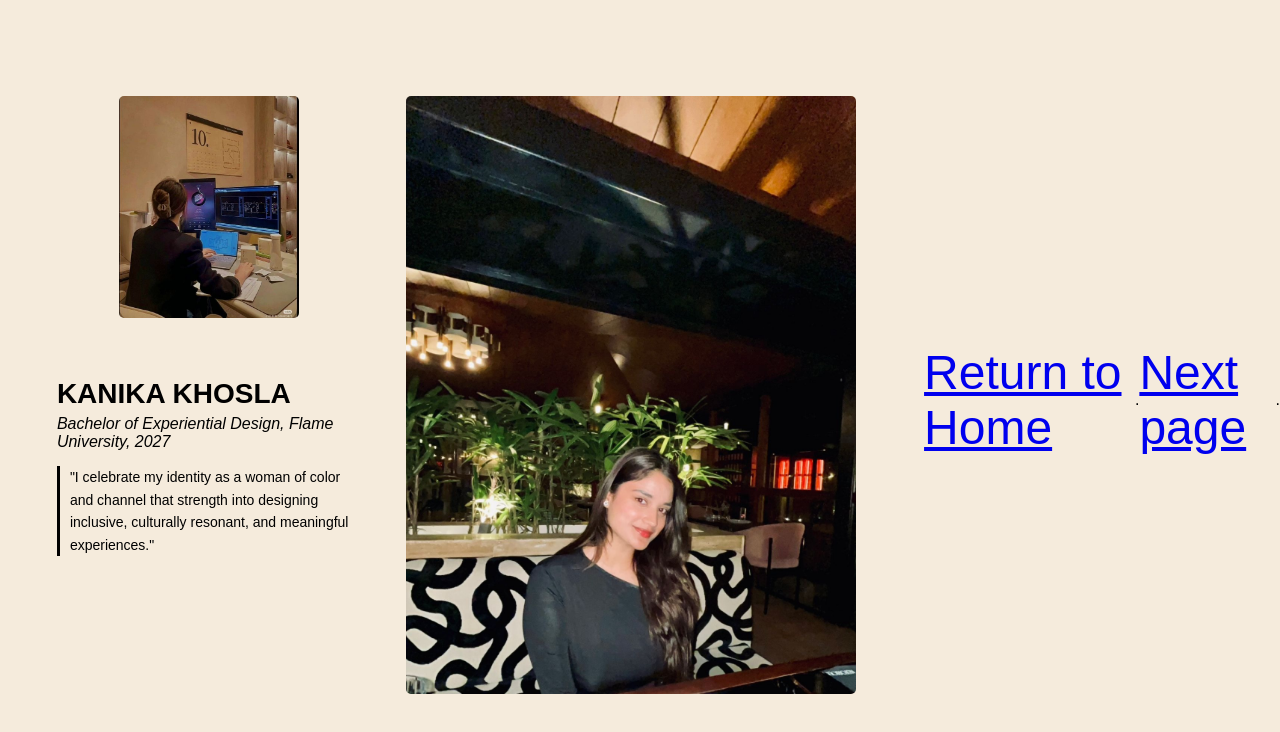
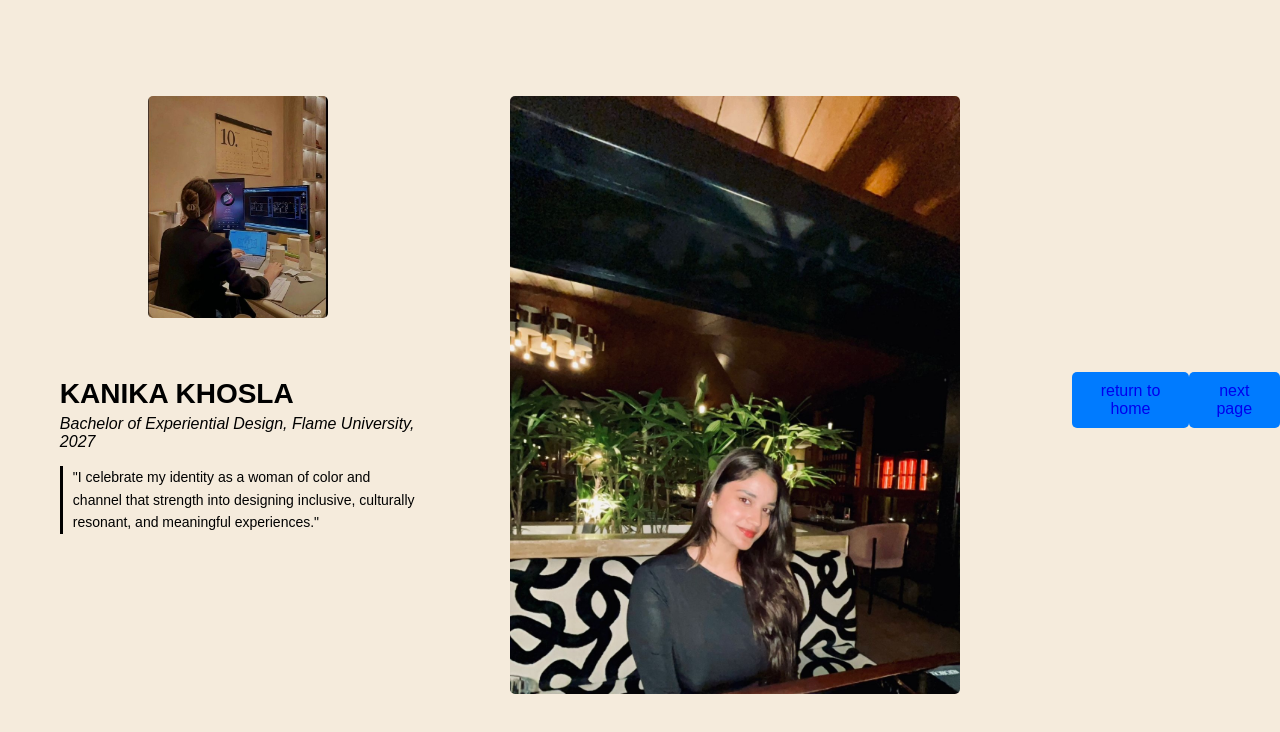
Before and after one commit to Kanikakhosla12/Kanikakhosla12.git.io, a plain HTML site: page home.html in a window 1280 px wide. Drawn offline with Linux system fonts and the light colour scheme.

Commit message:
Update home.html

```diff
--- a/home.html
+++ b/home.html
@@ -23,7 +23,21 @@
             <img src="f4a67bfe6ad5281bbd31a414533f4b67.jpg" alt="Kanika portrait" class="large-image">
         </div>
     </div>
-   <font size="8" color="black"><a href="index.html">Return to Home</a></font>.
-   <font size="8" color="black"><a href="about.html">Next page </a></font>.
-</body>
+    <a href="index.html" style="
+            display: inline-block;
+            padding: 10px 20px;
+            font-size: 16px;
+            background-color: #007BFF;
+            text-decoration: none;
+            border-radius: 5px;
+            text-align: center;">return to home</a>
+    <a href="about.html" style="
+            display: inline-block;
+            padding: 10px 20px;
+            font-size: 16px;
+            background-color: #007BFF;
+            text-decoration: none;
+            border-radius: 5px;
+            text-align: center;">next page</a>
+  </body>
 </html>
```
